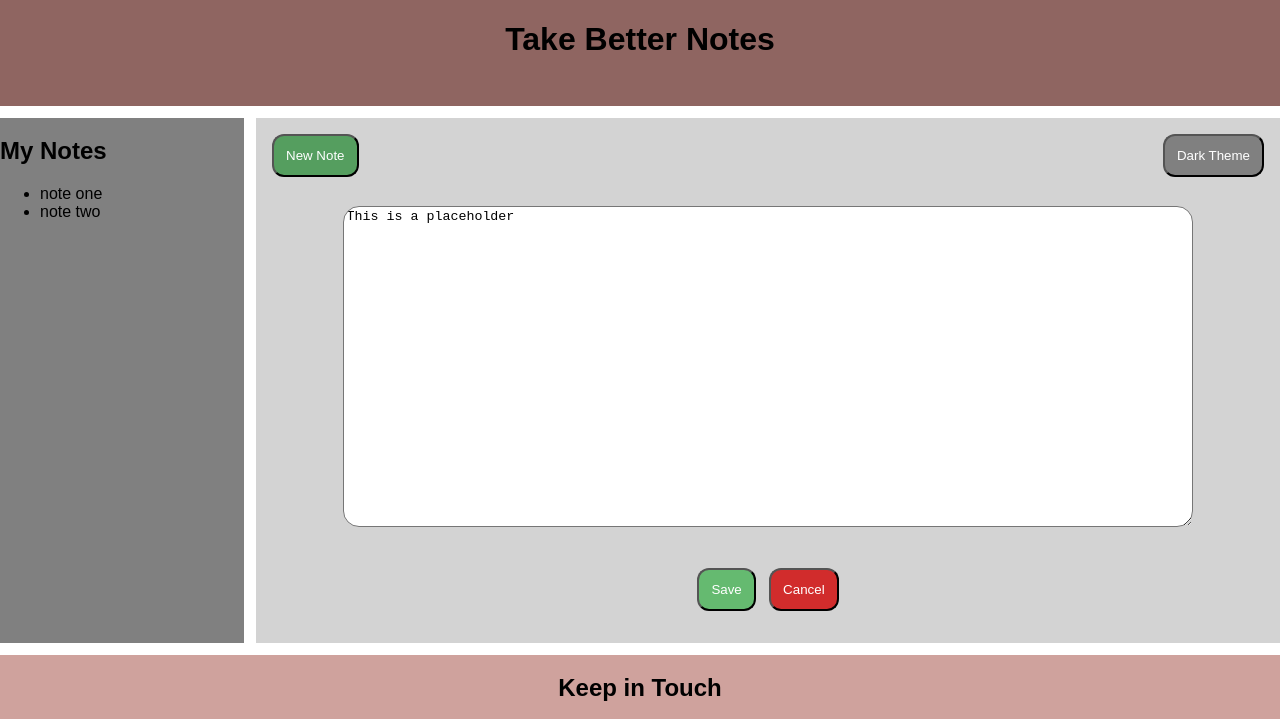
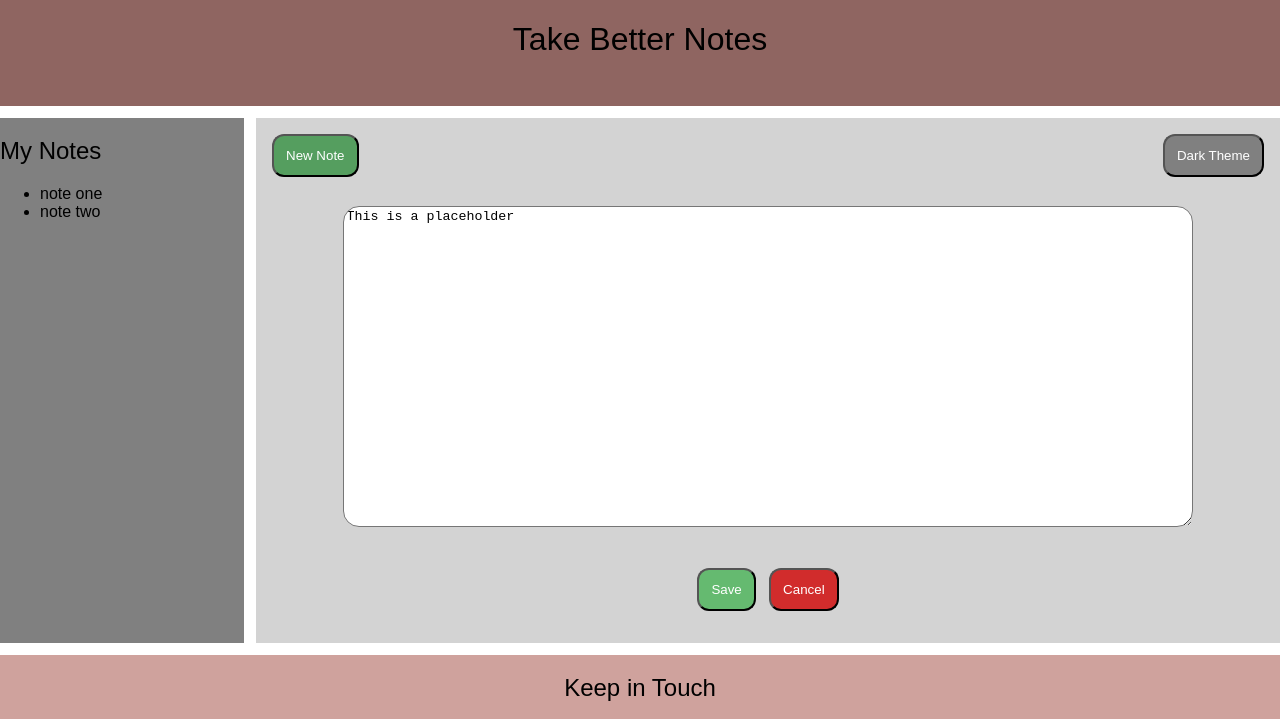
Before and after one commit to Kipotwo/ACIT-1620-Assignment-One, a plain HTML site: page index.html in a window 1280 px wide. Shown: the top 719 px of the page. Drawn offline with Linux system fonts and the light colour scheme.

Commit message:
Make headers lighter

```diff
--- a/css/style.css
+++ b/css/style.css
@@ -63,6 +63,14 @@
     border-radius: 1rem;
 }
 
+h1{
+    font-weight: lighter;
+}
+
+h2{
+    font-weight: lighter;
+}
+
 .one{
     position: absolute;
     top: 1rem;
```
